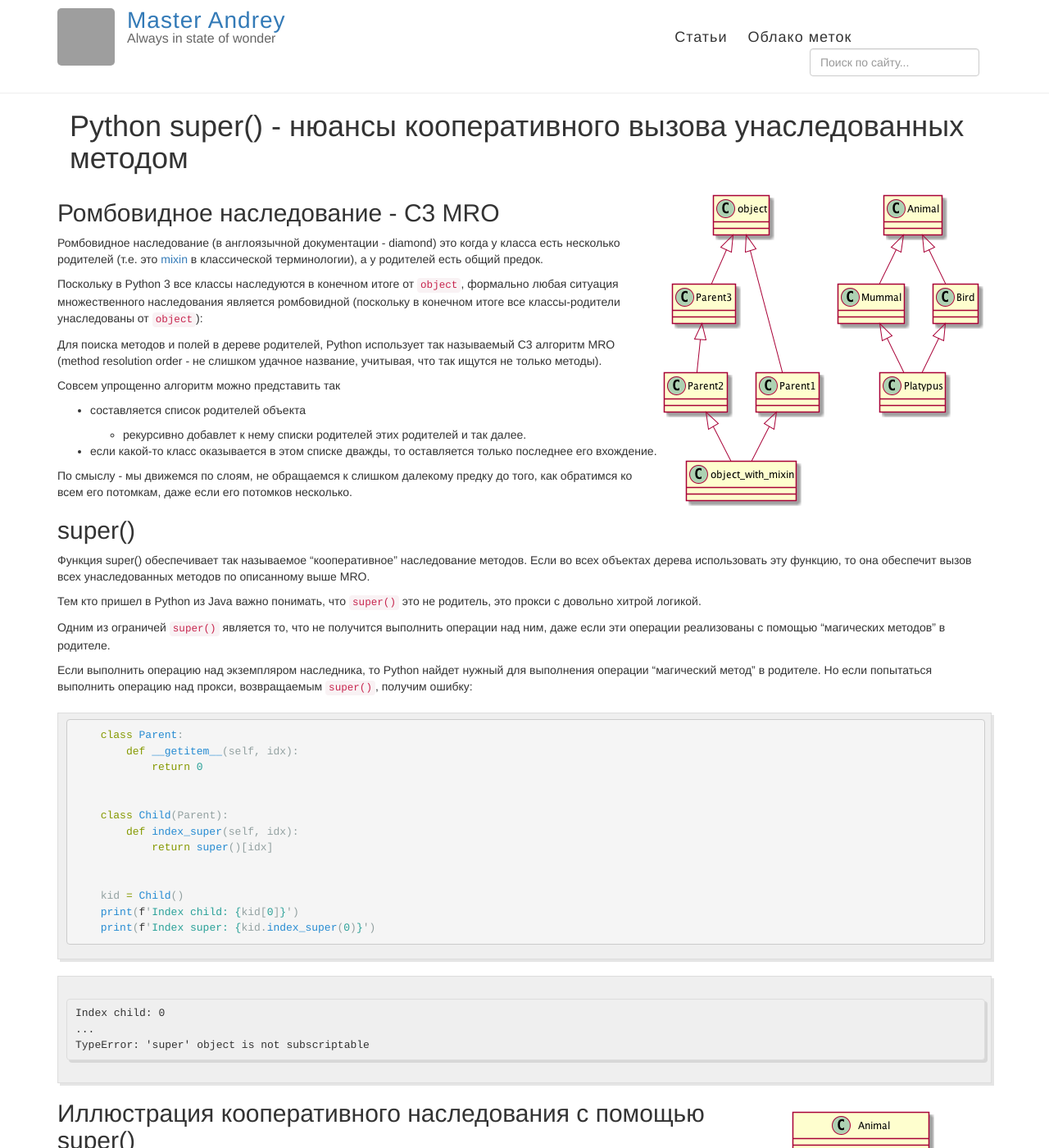
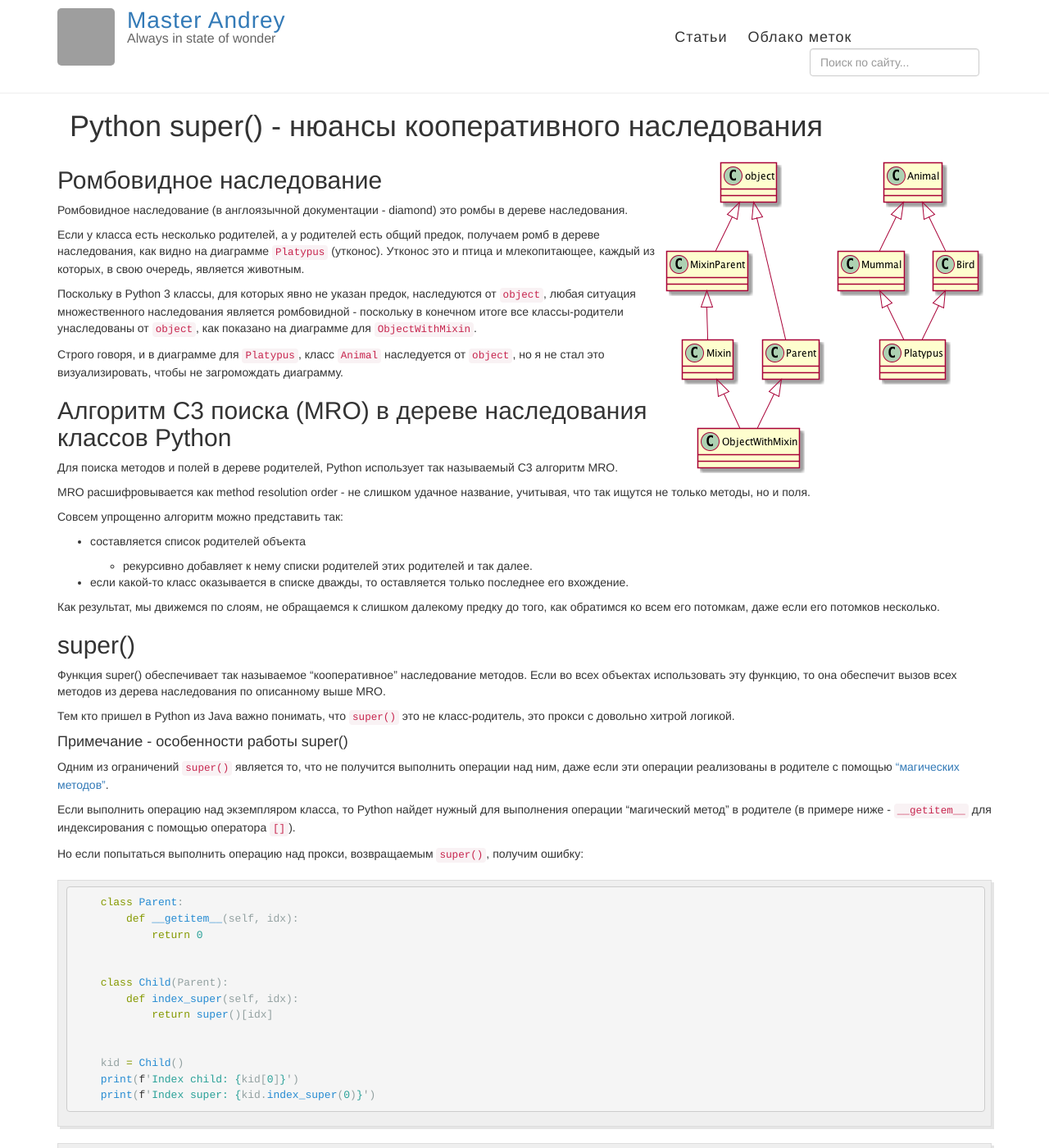
Before and after one commit to andgineer/sorokin.engineer, a Jekyll site: the page built from posts/ru/_posts/2018-09-20-python_super.md, in a window 1280 px wide and 1400 px high. Shown: the whole window at 82% size. Built offline with Jekyll 4.4.1, drawn with Linux system fonts in a browser that asks for light colours; nearby versions of some CDN libraries; some of the changed text lies outside the part shown; grey boxes are pictures that could not be loaded.

Commit message:
super() - proofreading

```diff
--- a/posts/ru/_posts/2018-09-20-python_super.md
+++ b/posts/ru/_posts/2018-09-20-python_super.md
@@ -2,7 +2,7 @@
 layout: post
 lang: ru
 ref: python_super
-title: "Python super() - нюансы кооперативного вызова унаследованных методом"
+title: "Python super() - нюансы кооперативного наследования"
 comments: true
 tags: [Python]
 ---
@@ -10,49 +10,65 @@ tags: [Python]
 ![](/images/diamond_uml.png){:style="float: right;margin-right: 7px;margin-top: 7px;"}
 ![](/images/object_diamond_uml.png){:style="float: right;margin-right: 7px;margin-top: 7px;"}
 
-## Ромбовидное наследование - C3 MRO
-Ромбовидное наследование (в англоязычной документации - diamond) это когда
-у класса есть несколько родителей (т.е. это
-[mixin](https://ru.wikipedia.org/wiki/Примесь_(программирование))
-в классической терминологии), а у родителей есть общий предок.
+## Ромбовидное наследование
+Ромбовидное наследование (в англоязычной документации - diamond) это ромбы в дереве
+наследования.
 
-Поскольку в Python 3 все классы наследуются в конечном итоге от `object`, формально
-любая ситуация множественного наследования является ромбовидной (поскольку в конечном
-итоге все классы-родители унаследованы от `object`):
+Если у класса есть несколько родителей, а у родителей есть общий предок, получаем
+ромб в дереве наследования, как видно на диаграмме `Platypus` (утконос).
+Утконос это и птица и млекопитающее, каждый из которых, в свою очередь, является
+животным.
 
-Для поиска методов и полей в дереве родителей, Python использует так называемый C3 алгоритм
-MRO (method resolution order - не слишком удачное название, учитывая, что так ищутся
-не только методы).
+Поскольку в Python 3 классы, для которых явно не указан предок, наследуются от
+`object`, любая ситуация множественного наследования является ромбовидной -
+поскольку в конечном итоге все классы-родители унаследованы от `object`, как
+показано на диаграмме для `ObjectWithMixin`.
 
-Совсем упрощенно алгоритм можно представить так
+Строго говоря, и в диаграмме для `Platypus`, класс `Animal` наследуется от `object`,
+но я не стал это визуализировать, чтобы не загромождать диаграмму.
+
+## Алгоритм C3 поиска (MRO) в дереве наследования классов Python
+
+Для поиска методов и полей в дереве родителей, Python использует так называемый C3
+алгоритм MRO.
+
+MRO расшифровывается как method resolution order - не слишком удачное название,
+учитывая, что так ищутся не только методы, но и поля.
+
+Совсем упрощенно алгоритм можно представить так:
 
 * составляется список родителей объекта
 
-  * рекурсивно добавлет к нему списки родителей этих родителей и так далее.
+  * рекурсивно добавляет к нему списки родителей этих родителей и так далее.
 
-* если какой-то класс оказывается в этом списке дважды, то оставляется только
+* если какой-то класс оказывается в списке дважды, то оставляется только
 последнее его вхождение.
 
-По смыслу - мы движемся по слоям, не обращаемся к слишком далекому предку до того,
-как обратимся ко всем его потомкам, даже если его потомков несколько.
+Как результат, мы движемся по слоям, не обращаемся к слишком далекому предку до
+того, как обратимся ко всем его потомкам, даже если его потомков несколько.
 
 
 ## super()
 
 Функция super() обеспечивает так называемое "кооперативное" наследование методов.
-Если во всех объектах дерева использовать эту функцию, то она обеспечит вызов
-всех унаследованных методов по описанному выше MRO.
+Если во всех объектах использовать эту функцию, то она обеспечит вызов
+всех методов из дерева наследования по описанному выше MRO.
 
-Тем кто пришел в Python из Java важно понимать, что `super()` это не родитель,
+Тем кто пришел в Python из Java важно понимать, что `super()` это не класс-родитель,
 это прокси с довольно хитрой логикой.
 
-Одним из ограничей `super()` является то, что не получится выполнить операции
-над ним, даже если эти операции реализованы с помощью "магических методов"
-в родителе.
+#### Примечание - особенности работы super()
 
-Если выполнить операцию над экземпляром наследника, то Python найдет
-нужный для выполнения операции "магический метод" в родителе.
-Но если попытаться выполнить операцию над прокси, возвращаемым `super()`, получим ошибку:
+Одним из ограничений `super()` является то, что не получится выполнить операции
+над ним, даже если эти операции реализованы в родителе с помощью
+["магических методов"](https://docs.python.org/3/library/operator.html).
+
+Если выполнить операцию над экземпляром класса, то Python найдет
+нужный для выполнения операции "магический метод" в родителе (в примере ниже -
+`__getitem__` для индексирования с помощью оператора `[]`).
+
+Но если попытаться выполнить операцию над прокси, возвращаемым `super()`,
+получим ошибку:
 
 {% highlight python %}
     class Parent:
@@ -125,14 +141,14 @@ MRO (method resolution order - не слишком удачное названи
     Mammal.__init__()
     Bird.__init__()
     Animal.__init__()
-    Draw nose
+    Draw hair
     Draw beak
     Draw body and tail
 
 
 Но если хоть один наследник нарушает принципы кооперативного наследования (не
-вызывает `super()`) то метод родителя вообще не будет вызван, хотя
-вроде бы мы имеем явный вызов в классе `Mammal`:
+вызывает `super()`), то метод родителя вообще не будет вызван, хотя
+вроде бы мы имеем явный вызов этого родителя из другого наследника:
 
 {% highlight python %}
     class Animal:
@@ -180,18 +196,19 @@ MRO (method resolution order - не слишком удачное названи
     Mammal.__init__()
     Bird.__init__()
     Animal.__init__()
-    Draw nose
+    Draw hair
     Draw beak
 
 
-Мы не вызываем `super()` в `Bird` а в результате нет вроде бы явного вызова
-из `Mammal`.
+Мы не вызываем `super()` в `Bird`, а в результате нет вроде бы явного вызова
+`Animal` из `Mammal`.
 
 Так происходит потому, что `super()` это прокси объект, реализующий
-MRO, а вовсе не ссылка на предка, т.е. название скорее вводит в заблуждение.
+MRO, а вовсе не ссылка на предка. Название скорее вводит в заблуждение.
 
-Python для показанной выше иерархии объектов строит MRO, в котором убран
-повтор `Animal` для первого из предков (`Mammal`).
+Python для показанной выше иерархии объектов строит список для MRO, в котором
+убрано первое появление `Animal` (для `Mammal`), а оставлено только
+последнее (для `Bird`).
 
-А, поскольку второй предок, `Bird` теперь не вызывает  метод `draw()`
-из MRO (с помощью `super()`), `Animal.draw()` не вызывается вовсе.
+Поскольку в `Bird` в этом варианте кода не вызывается `super().draw()`,
+то `Animal.draw()` не вызывается вовсе.
```
Also changed, not shown: other parts of posts/ru/_posts/2018-09-20-python_super.md (+2 -2 lines), images/animal_class_tree_uml.png, images/object_diamond_uml.png.
